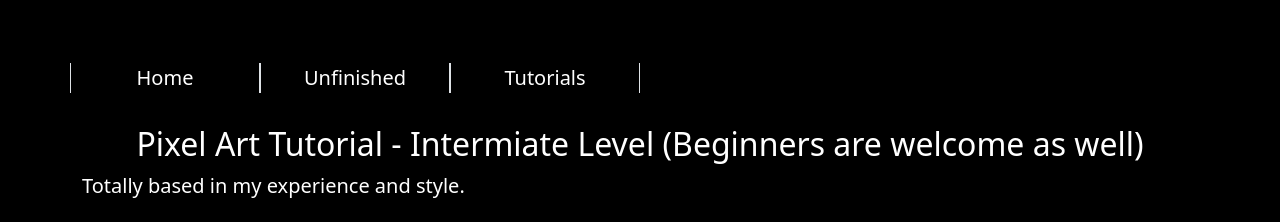
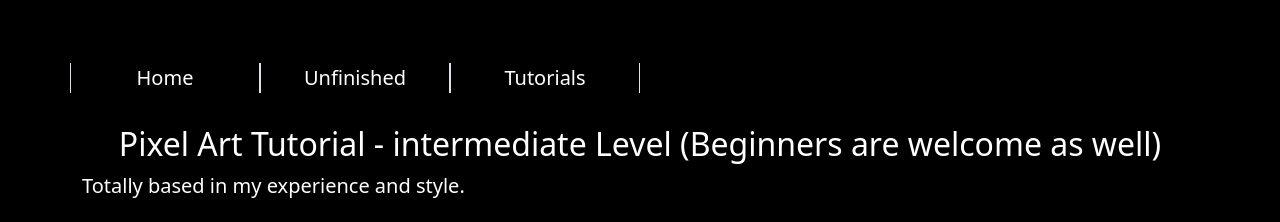
Before and after one commit to omniaerat/portfolio, a plain HTML site: page tutorials.html in a window 1280 px wide. Shown: the part 89-311 px from the top of the page. Drawn offline with Linux system fonts and the light colour scheme.

Commit message:
Update tutorials.html

```diff
--- a/tutorials.html
+++ b/tutorials.html
@@ -42,7 +42,7 @@
         </div>
         <div class="row">
             <div class="col-12 my-2">
-                <h2 class="w-100 text-center">Pixel Art Tutorial - Intermiate Level (Beginners are welcome as well)</h2>
+                <h2 class="w-100 text-center">Pixel Art Tutorial - intermediate Level (Beginners are welcome as well)</h2>
                 <p>Totally based in my experience and style.</p>
             </div>
             <div class="col-12">
```
